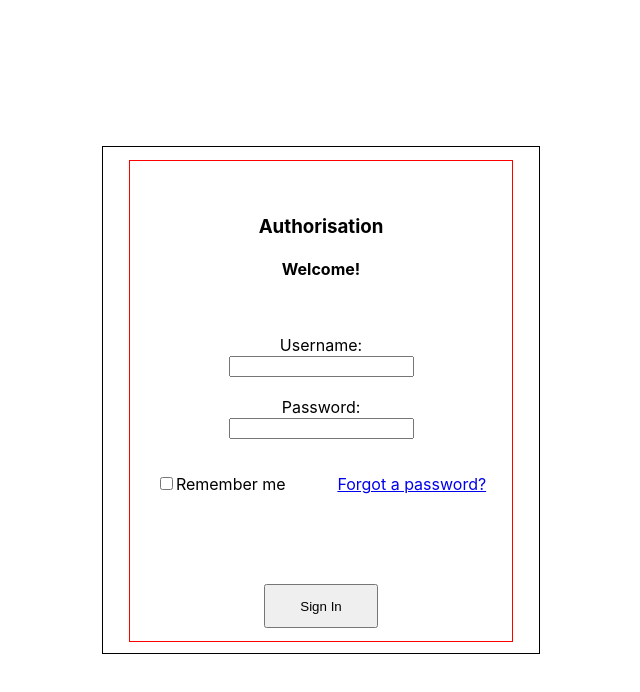
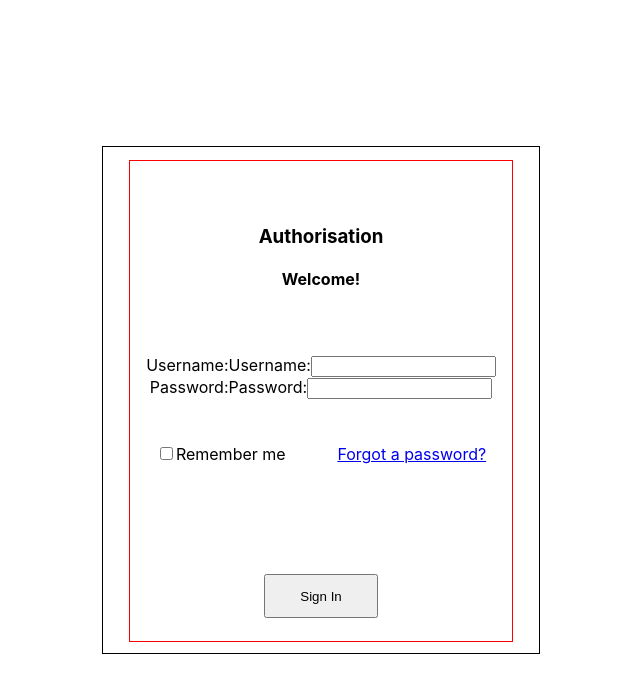
Before and after one commit to valeryyakishkin/test-react-app-eslint, a React (Create React App) app: page / in a window 1280 px wide. Shown: the top 692 px of the page, without its empty margins (319-959 px from the left). Built offline with nearby package versions, Linux system fonts and the light colour scheme.

Commit message:
add props to input components

```diff
--- a/src/App.jsx
+++ b/src/App.jsx
@@ -11,12 +11,9 @@ function App() {
         </div>
         <div className="inputs">
           <span>Username:</span>
-          <br />
-          <TextInput inputType="text" />
-          <br />
+          <TextInput inputType="text" label="Username:" id="username" />
           <span>Password:</span>
-          <br />
-          <TextInput inputType="password" />
+          <TextInput inputType="password" label="Password:" id="password" />
         </div>
         <div className="extra-field">
           <div>
--- a/src/components/atoms/TextInput/TextInput.jsx
+++ b/src/components/atoms/TextInput/TextInput.jsx
@@ -3,7 +3,7 @@ import { useState } from "react";
 import PropTypes from "prop-types";
 
 /* eslint-disable import/no-extraneous-dependencies */
-export default function TextInput({ inputType }) {
+export default function TextInput({ inputType, label, id }) {
   const [text, changeText] = useState("");
 
   const changeInput = (event) => {
@@ -12,18 +12,22 @@ export default function TextInput({ inputType }) {
   };
 
   return (
-    <div>
-      <input type={inputType} onChange={changeInput} value={text} />
-    </div>
+    <label htmlFor={id}>
+      <span>{label}</span>
+      <input type={inputType} onChange={changeInput} value={text} id={id} />
+    </label>
   );
 }
 
 TextInput.propTypes = {
-  inputType: PropTypes.string,
+  inputType: PropTypes.string.isRequired,
+  label: PropTypes.string,
+  id: PropTypes.string,
 };
 
 TextInput.defaultProps = {
-  inputType: "",
+  label: "",
+  id: "",
 };
 // export default class InputUserName extends Component {
 //   constructor() {
```
